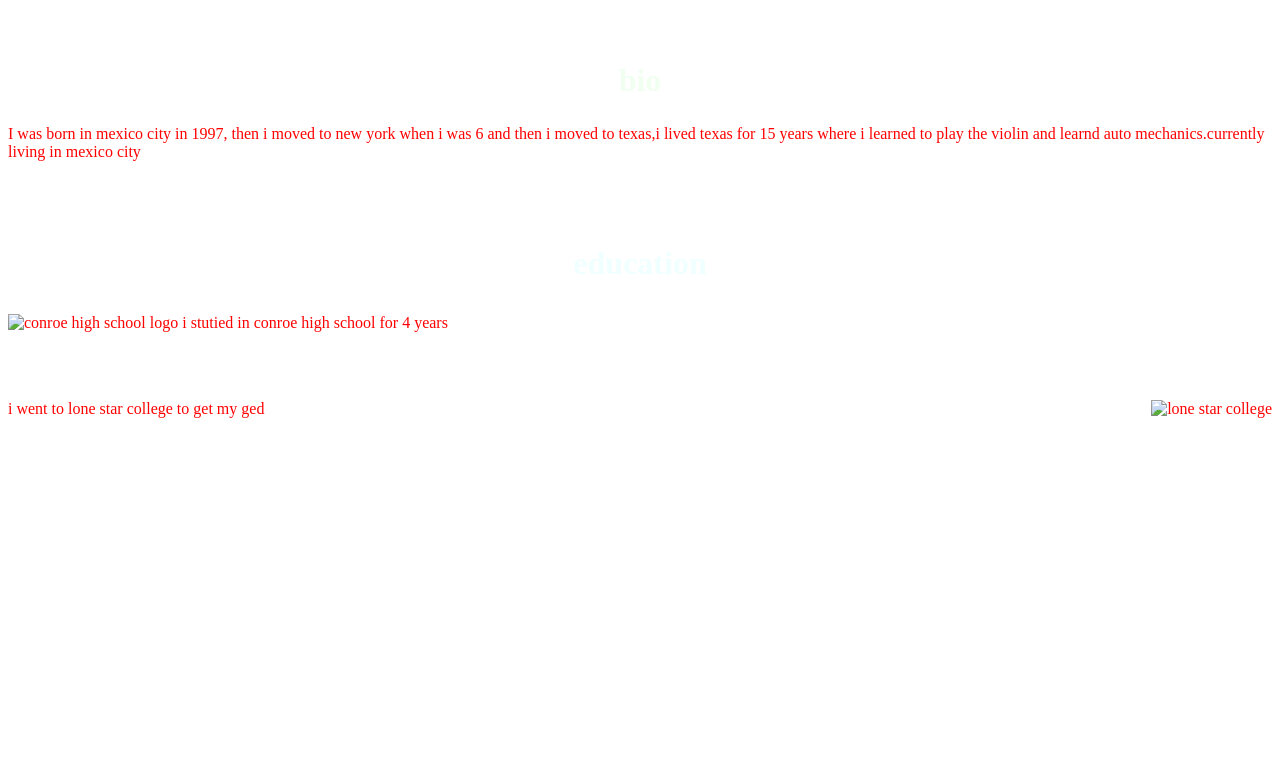
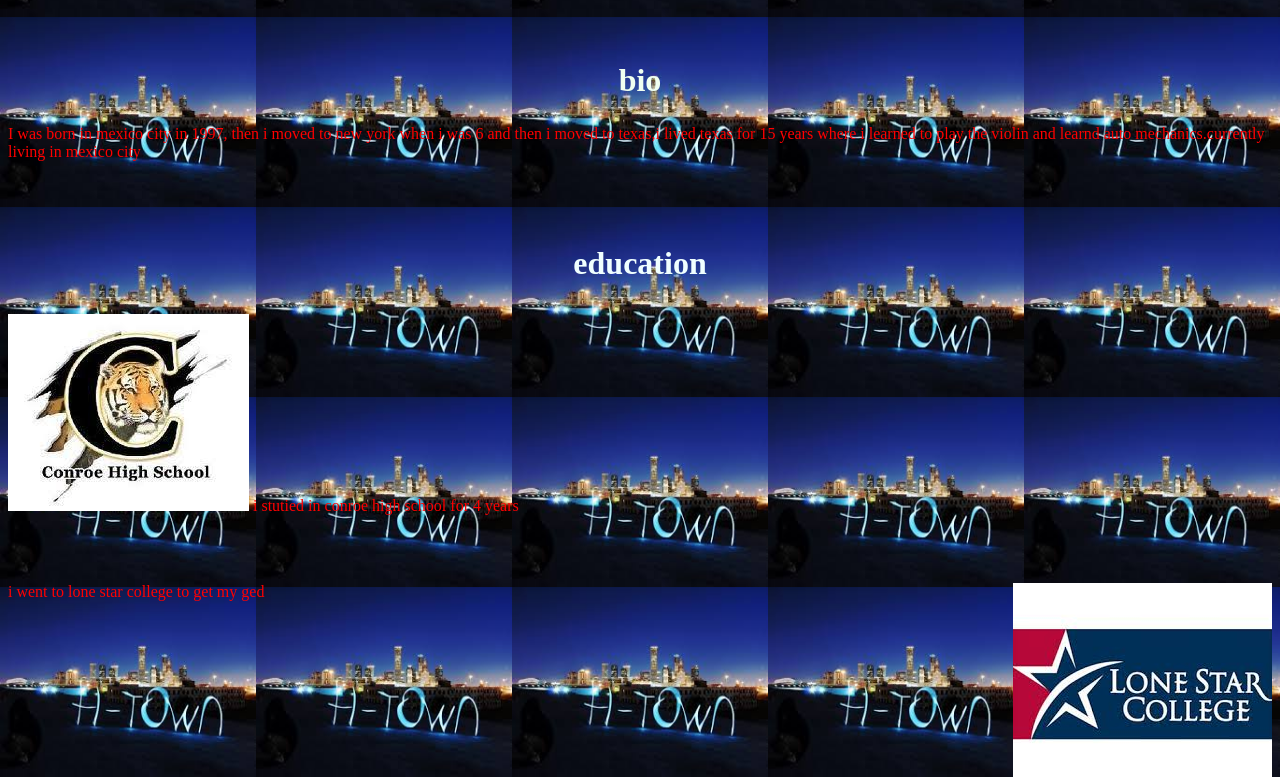
Before and after one commit to estebanmendez97/estebanmendez97.github.io, a plain HTML site: page index.html in a window 1280 px wide. Shown: the part 553-1330 px from the top of the page. Before the commit the page ends 987 px from the top, so only its background shows below. Drawn offline with Linux system fonts and the light colour scheme.

Commit message:
Last touches

```diff
--- a/css.css
+++ b/css.css
@@ -1,5 +1,5 @@
 body{
-background-image: url("/home/hc07/Downloads/ht.jpeg");
+background-image: url("pic/ht.jpeg");
 background-repeat: round;
 }
 
--- a/index.html
+++ b/index.html
@@ -7,7 +7,7 @@
   </head>
   <body>
    <h1 style="color:HoneyDew;text-align:center;">Esteban Mendez</h1>
-    <center><img src="/home/hc07/Downloads/student22.png" alt="my picture"
+    <center><img src="pic/student22.png" alt="my picture"
       style="width:250px;height:350px;"></center>
   <br><br>
    <h2 style="color:HoneyDew;text-align:center;">bio</h2>
@@ -18,13 +18,13 @@
   <br><br>
     <h3 style="text-align:center;">education</h3>
    <p style="color:red;">
-    <img src="/home/hc07/Pictures/chs.jpeg" alt="conroe high school logo"
+    <img src="pic/chs.jpeg" alt="conroe high school logo"
     syle=float:left;width="100px;height:200;">
     i stutied in conroe high school for 4 years
   </p>
   <br><br>
     <p style="color:red;">
-      <img src="/home/hc07/Pictures/lonestar.jpeg" alt="lone star college"
+      <img src="pic/lonestar.jpeg" alt="lone star college"
       style="float:right;width:100;height:200;">
       i went to lone star college to get my ged
     </p>
```
Also changed, not shown: pic/chs.jpeg (added), pic/ht.jpeg (added), pic/lonestar.jpeg (added), 1 other file.
